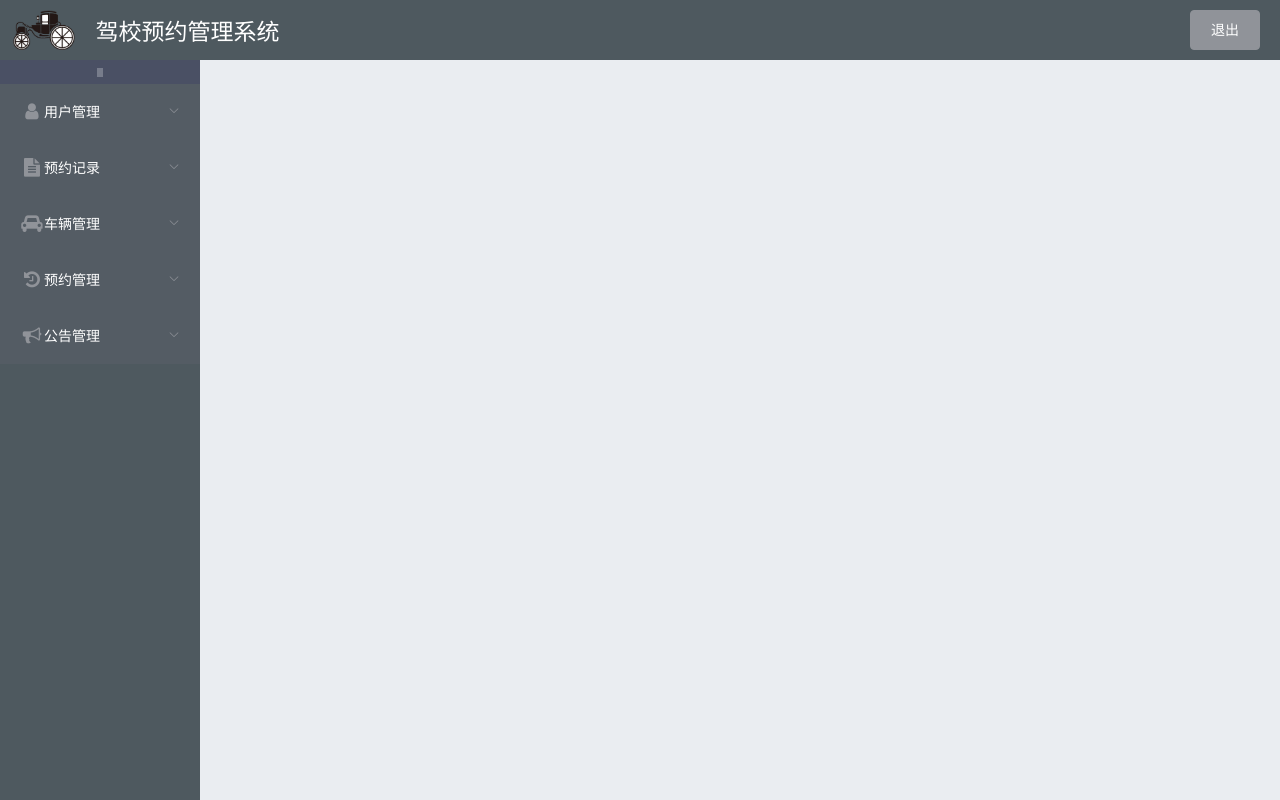
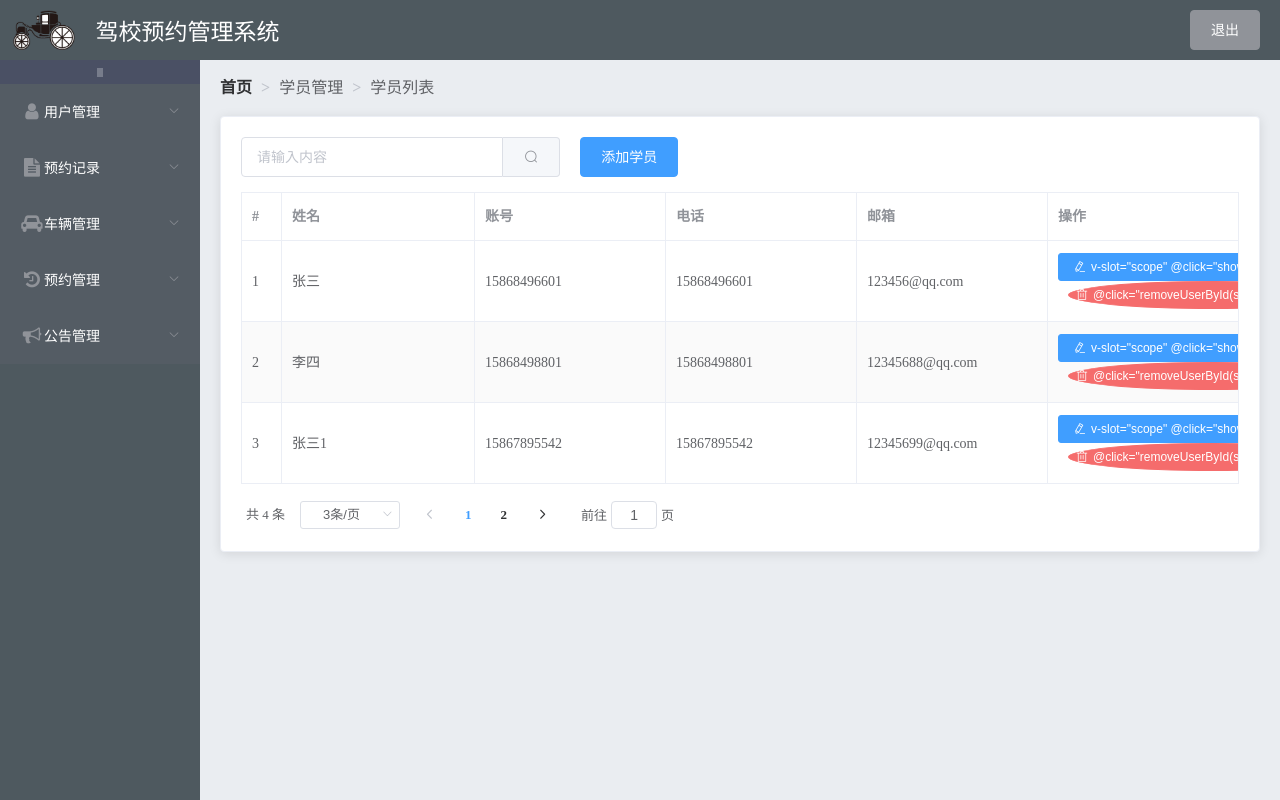
Before and after one commit to sun-hsc/carserve, a Vue app: page /Students in a window 1280 px wide. Built offline with nearby package versions, Linux system fonts and the light colour scheme; sample sign-in values are in the browser's storage.

Commit message:
路径修改

```diff
--- a/src/components/home/Home.vue
+++ b/src/components/Home.vue
@@ -4,7 +4,7 @@
       <!--头部区域-->
       <el-header>
         <div>
-          <img src="../../assets/img/logo_car.png" alt class="img_logo" />
+          <img src="../assets/img/logo_car.png" alt class="img_logo" />
           <span>驾校预约管理系统</span>
         </div>
         <el-button type="info" @click="logout">退出</el-button>
--- a/src/components/home/user/Students.vue
+++ b/src/components/home/user/Students.vue
@@ -1,18 +1,203 @@
 <template>
-<div class="students">
+  <div class="students">
+    <!--面包屑导航区-->
+    <el-breadcrumb separator=">">
+      <el-breadcrumb-item :to="{ path: '/home' }">首页</el-breadcrumb-item>
+      <el-breadcrumb-item>学员管理</el-breadcrumb-item>
+      <el-breadcrumb-item>学员列表</el-breadcrumb-item>
+    </el-breadcrumb>
 
-</div>
+    <!--视图卡片区-->
+    <el-card>
+      <!--搜索区-->
+      <el-row :gutter="20">
+        <!--搜索区:gutter对  el-col设置间隔-->
+        <el-col :span="8">
+          <!--:span设置宽度-->
+          <!--clearable清空输入内容-->
+          <el-input placeholder="请输入内容" v-model="queryInfo.query" clearable @clear="getUserList">
+            <el-button slot="append" icon="el-icon-search" @click="getUserList"></el-button>
+          </el-input>
+        </el-col>
+        <el-col :span="4">
+          <el-button type="primary" @click="addDialogVisible = true">添加学员</el-button>
+        </el-col>
+      </el-row>
 
+      <!--用户列表区-->
+      <el-table :data="shownews" border stripe>
+        <el-table-column label="#" prop="id" width="40px"></el-table-column>
+        <el-table-column label="姓名" prop="studentname"></el-table-column>
+        <el-table-column label="账号" prop="studentaccount"></el-table-column>
+        <el-table-column label="电话" prop="mobile"></el-table-column>
+        <el-table-column label="邮箱" prop="email"></el-table-column>
+        <!--编辑区-->
+        <el-table-column label="操作">
+          <!--v-slot="scope"  作用域插槽绑定用于绑定对应的数据-->
+          <template>
+            <!--修改按钮-->
+            <el-button
+              type="primary"
+              icon="el-icon-edit"
+              size="mini"
+            >v-slot="scope" @click="showEditDialog(scope.row.username)"</el-button>
+            <!--删除按钮-->
+            <el-button
+              type="danger"
+              icon="el-icon-delete"
+              circle
+              size="mini"
+            >@click="removeUserById(scope.row.username)"</el-button>
+          </template>
+        </el-table-column>
+      </el-table>
+
+      <!--分页区-->
+      <el-pagination
+        @size-change="handleSizeChange"
+        @current-change="handleCurrentChange"
+        :current-page="pagingInfo.pagenum"
+        :page-sizes="[3, 5, 10]"
+        :page-size="pagingInfo.pagesize"
+        layout="total, sizes, prev, pager, next, jumper"
+        :total="pagingInfo.totals"
+      >
+        <!--:current-page当前页  :page-size当前的展示数据  :page-sizes选着展示的页面数据-->
+      </el-pagination>
+    </el-card>
+  </div>
 </template>
 
 <script>
+import { set, get, clear } from '@/assets/js/localStorage'
+import {
+  validateUsername,
+  validateEmail,
+  validatePhone,
+} from '@/assets/js/validate'
 export default {
-  name: "Students"
+  name: 'Students',
+  data() {
+    return {
+      // 所有数据
+      users: '',
+      // 数据的数量
+      totals: '',
+      // 渲染到页面的数据
+      shownews: '',
+      //展示页面所有数据的重组[[],[]]
+      changeusers: '',
+      //分页数据
+      pagingInfo: {
+        pagesize: 3,
+        pagenum: 1,
+        totals: '',
+      },
+      //查询数据
+      queryInfo: {
+        query: '',
+      },
+      // 添加学员信息对话框
+      addDialogVisible: false,
+      // 查询状态
+      inquiry: false,
+    }
+  },
+  created() {
+    this.setStudentData()
+    this.getStudentData()
+    this.handleSizeChange(this.pagingInfo.pagesize)
+  },
+  methods: {
+    // 存入 数据到浏览器
+    setStudentData() {
+      //clear()
+      //只有页面第一次执行的时候才触发
+      if (get('Student') == null)
+        set('Student', {
+          user: [
+            {
+              studentname: '张三',
+              studentaccount: '15868496601',
+              mobile: '15868496601',
+              password: '123456',
+              email: '123456@qq.com',
+              id: 1,
+            },
+            {
+              studentname: '李四',
+              studentaccount: '15868498801',
+              mobile: '15868498801',
+              password: '123456',
+              email: '12345688@qq.com',
+              id: 2,
+            },
+            {
+              studentname: '张三1',
+              studentaccount: '15867895542',
+              mobile: '15867895542',
+              password: '123456',
+              email: '12345699@qq.com',
+              id: 3,
+            },
+            {
+              studentname: '李四2',
+              studentaccount: '1583549965',
+              mobile: '1583549965',
+              password: '123456',
+              email: '12345611@qq.com',
+              id: 4,
+            },
+          ],
+        })
+    },
+    // 获取 存入的数据
+    getStudentData() {
+      var studenDatas = get('Student')
+      //  遍历数组添加 id
+      studenDatas.user.forEach((item, n = 0) => {
+        item.id = ++n
+      })
+      this.users = studenDatas.user
+      // 数据的数量
+      this.pagingInfo.totals = studenDatas.user.length
+    },
+    //监听pagesize (展示数据的数量)改变的事件
+    handleSizeChange(newSize) {
+      this.pagingInfo.pagesize = newSize
+      //处理数组，根据pagesize参数来对数组对象重新分组=>[[],[]]
+      var result = []
+      for (var i = 0; i < this.pagingInfo.totals; i += newSize) {
+        result.push(this.users.slice(i, i + newSize))
+      }
+      this.changeusers = result
+      //  console.log(this.changeusers, newSize)
+      //this.totals = this.users.length
+      //  查询时展示数量的处理
+      this.shownews = this.changeusers[this.pagingInfo.pagenum - 1]
+      console.log(this.changeusers[this.pagingInfo.pagenum - 1])
+      // 当输入框内容不为空
+      if (this.inquiry == true) this.getUserList()
+    },
+    //监听 页码 值改变
+    handleCurrentChange(newPage) {
+      this.pagingInfo.pagenum = newPage
+      this.shownews = this.changeusers[newPage - 1]
+      // 根据是否有查询内容进行触发来覆盖没有查询的跳转
+      if (this.inquiry == true) this.getUserList()
+    },
+    // 模糊搜索功能
+    getUserList() {},
+  },
 }
 </script>
 
 <style lang="less" scoped>
-
-
-
+.el-table {
+  margin-top: 15px;
+  font-size: 14px;
+}
+.el-pagination {
+  margin-top: 15px;
+}
 </style>
--- a/src/router/index.js
+++ b/src/router/index.js
@@ -2,7 +2,7 @@ import Vue from 'vue'
 import VueRouter from 'vue-router'
 
 const Login = () => import('@/components/login/Login.vue')
-const Home = () => import('@/components/home/Home.vue')
+const Home = () => import('@/components/Home.vue')
 const Welcome = () => import('@/components/Welcome.vue')
 
 //用户管理
```
